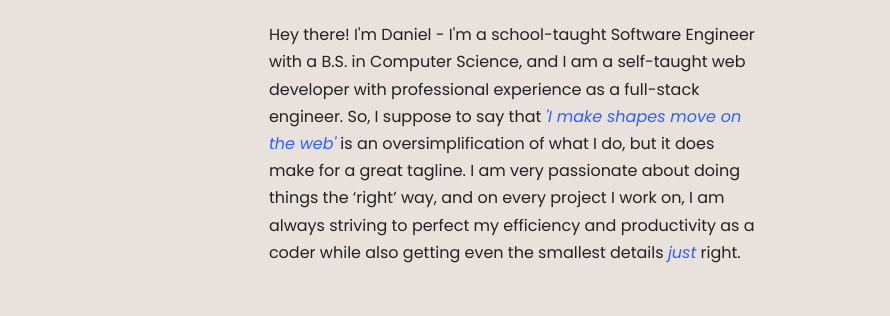
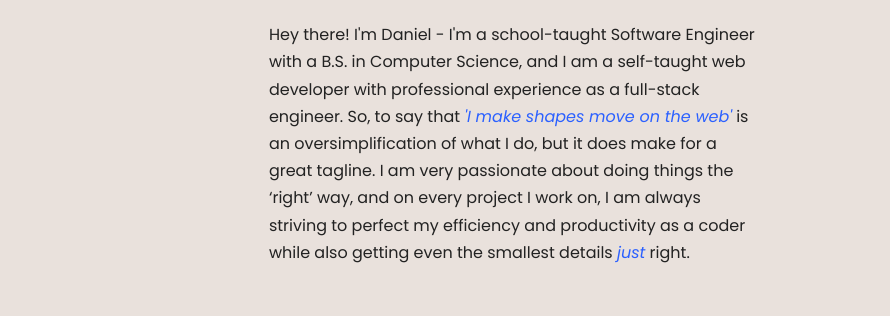
Before and after one commit to danielholthus/current-portfolio, a plain HTML site: page index.html in a window 1280 px wide. Shown: the part 2822-3138 px from the top of the page, 0-890 px from the left. Drawn offline with nearby package versions, Linux system fonts and the light colour scheme.

Commit message:
Update index.html

```diff
--- a/index.html
+++ b/index.html
@@ -127,7 +127,7 @@
               <h1>I make shapes appear on the web.</h1>
             </div>
             <div class="about-personal-description">
-              <p>Hey there! I'm Daniel - I'm a school-taught Software Engineer with a B.S. in Computer Science, and I am a self-taught web developer with professional experience as a full-stack engineer. So, I suppose to say that <span style="color: #2b60ff; font-style: italic;">'I make shapes move on the web'</span> is an oversimplification of what I do, but it does make for a great tagline. I am very passionate about doing things the ‘right’ way, and on every project I work on, I am always striving to perfect my efficiency and productivity as a coder while also getting even the smallest details <em style="color: #2b60ff">just</em> right.</p>
+              <p>Hey there! I'm Daniel - I'm a school-taught Software Engineer with a B.S. in Computer Science, and I am a self-taught web developer with professional experience as a full-stack engineer. So, to say that <span style="color: #2b60ff; font-style: italic;">'I make shapes move on the web'</span> is an oversimplification of what I do, but it does make for a great tagline. I am very passionate about doing things the ‘right’ way, and on every project I work on, I am always striving to perfect my efficiency and productivity as a coder while also getting even the smallest details <em style="color: #2b60ff">just</em> right.</p>
             </div>
           </div>
           <img class="headshot" src="./img/headshot-v2.png" alt="headshot of daniel">
```
